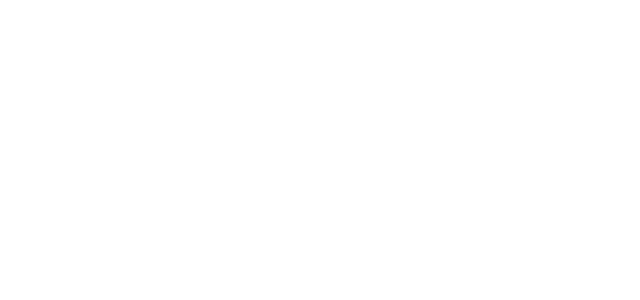
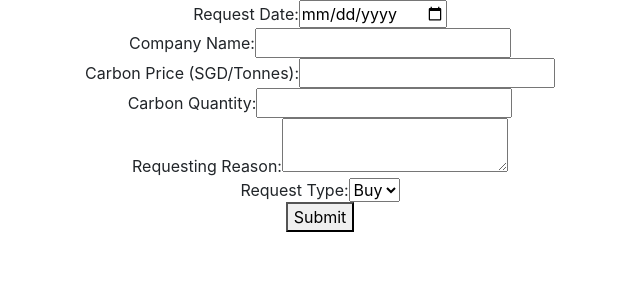
Before and after one commit to NotAnAddictz/TechTrek25, a React (Create React App) app in the folder carbon-trading-webapp/: page /request_form in a window 1280 px wide. Before the commit this address had no page. Shown: the top 300 px of the page, without its empty margins (320-960 px from the left). Built offline with nearby package versions, Linux system fonts and the light colour scheme.

Commit message:
added forms

```diff
--- a/carbon-trading-webapp/package.json
+++ b/carbon-trading-webapp/package.json
@@ -9,6 +9,7 @@
     "react": "^19.0.0",
     "react-bootstrap": "^2.10.7",
     "react-dom": "^19.0.0",
+    "react-modal": "^3.16.3",
     "react-router-dom": "^6.28.1",
     "react-scripts": "5.0.1",
     "reactjs-popup": "^2.0.6"
--- a/carbon-trading-webapp/src/App.js
+++ b/carbon-trading-webapp/src/App.js
@@ -2,6 +2,7 @@
 import Dashboard from './pages/dashboard';
 import Balances from './pages/landing';
 import OtherRequestPage from './pages/OtherRequestPage';
+import RequestForm from './components/forms';
 import Login from './pages/login';
 import { Routes, Route } from "react-router-dom"
 
@@ -13,6 +14,8 @@
       <Route path="/dashboard" element={ <Dashboard/> } />
       <Route path="/home" element={ <Balances/> } />
       <Route path="/OtherRequestPage" element={ <OtherRequestPage/> } />
+      <Route path="/request_form" element={ <RequestForm/> } />
+
     </Routes>
   </div>
   );
--- a/carbon-trading-webapp/src/components/DeleteButton.jsx
+++ b/carbon-trading-webapp/src/components/DeleteButton.jsx
@@ -1,5 +1,3 @@
-
-
 function DeleteButton({ onClick }) {
     const deleteData = async () => {
         try {
--- a/carbon-trading-webapp/src/components/EditButton.jsx
+++ b/carbon-trading-webapp/src/components/EditButton.jsx
@@ -1,8 +1,7 @@
-
-
 function EditButton({ onClick }) {
     const editData = async () => {
-        try {
+
+      try {
             console.log("editing")
         } catch (error) {
             console.error("Error inserting", error)
--- /dev/null
+++ b/carbon-trading-webapp/src/components/forms.jsx
@@ -0,0 +1,97 @@
+import React, { useState } from 'react';
+import Modal from 'react-modal';
+
+Modal.setAppElement('#root');
+const RequestForm = () => {
+    const [formData, setFormData] = useState({
+        requestDate: '',
+        companyName: '',
+        carbonPrice: '',
+        carbonQuantity: '',
+        requestingReason: '',
+        requestType: 'Buy'
+    });
+
+    const handleChange = (e) => {
+        const { name, value } = e.target;
+        setFormData({
+            ...formData,
+            [name]: value
+        });
+    };
+
+    const handleSubmit = (e) => {
+        e.preventDefault();
+        console.log('Form data submitted:', formData);
+        // Add your form submission logic here
+    };
+
+    return (
+        <form onSubmit={handleSubmit}>
+            <div >
+                <label>Request Date:</label>
+                <input
+                    type="date"
+                    name="requestDate"
+                    value={formData.requestDate}
+                    onChange={handleChange}
+                    required
+                />
+            </div>
+            <div>
+                <label>Company Name:</label>
+                <input
+                    type="text"
+                    name="companyName"
+                    value={formData.companyName}
+                    onChange={handleChange}
+                    required
+                />
+            </div>
+            <div>
+                <label>Carbon Price (SGD/Tonnes):</label>
+                <input
+                    type="number"
+                    name="carbonPrice"
+                    value={formData.carbonPrice}
+                    onChange={handleChange}
+                    required
+                />
+            </div>
+            <div>
+                <label>Carbon Quantity:</label>
+                <input
+                    type="number"
+                    name="carbonQuantity"
+                    value={formData.carbonQuantity}
+                    onChange={handleChange}
+                    required
+                />
+            </div>
+            <div>
+                <label>Requesting Reason:</label>
+                <textarea
+                    name="requestingReason"
+                    value={formData.requestingReason}
+                    onChange={handleChange}
+                    required
+                />
+            </div>
+            <div>
+                <label>Request Type:</label>
+                <select
+                    name="requestType"
+                    value={formData.requestType}
+                    onChange={handleChange}
+                    required
+                >
+                    <option value="Buy">Buy</option>
+                    <option value="Sell">Sell</option>
+                </select>
+            </div>
+            <button type="submit">Submit</button>
+        </form>
+    );
+};
+
+export default RequestForm;
```
Also changed, not shown: carbon-trading-webapp/src/components/forms.css (added), 1 other file (tests, documents, lock files or other folders).
